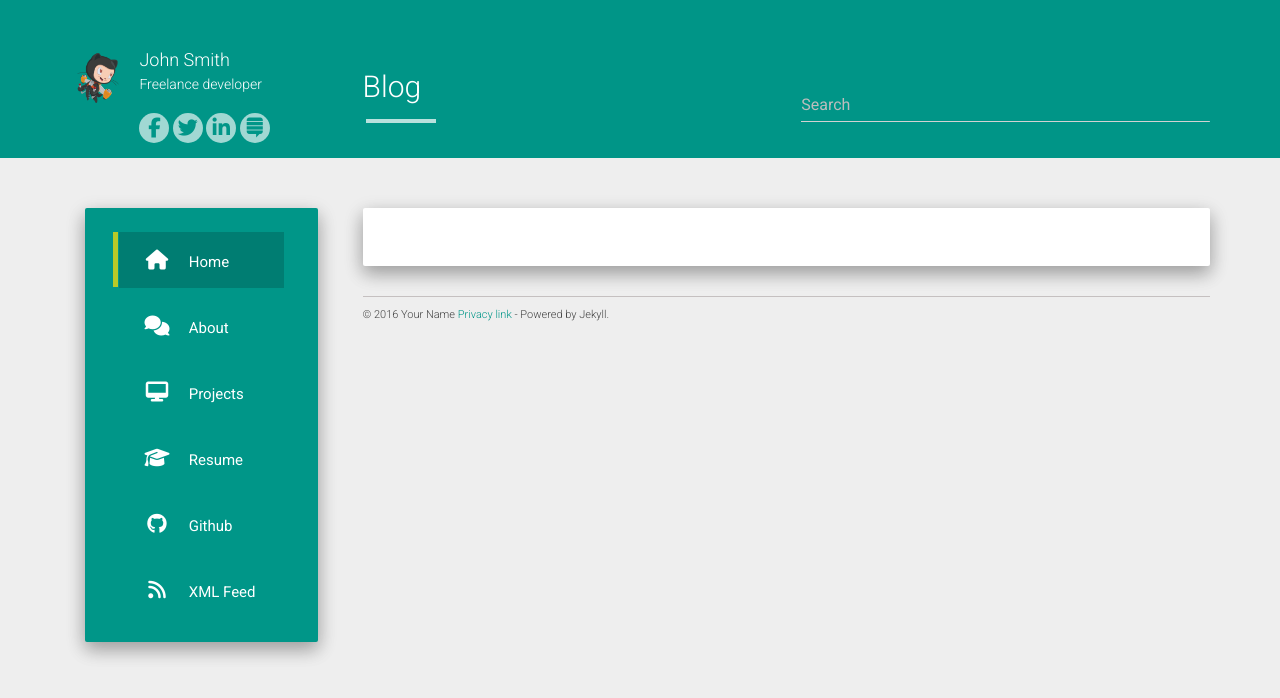
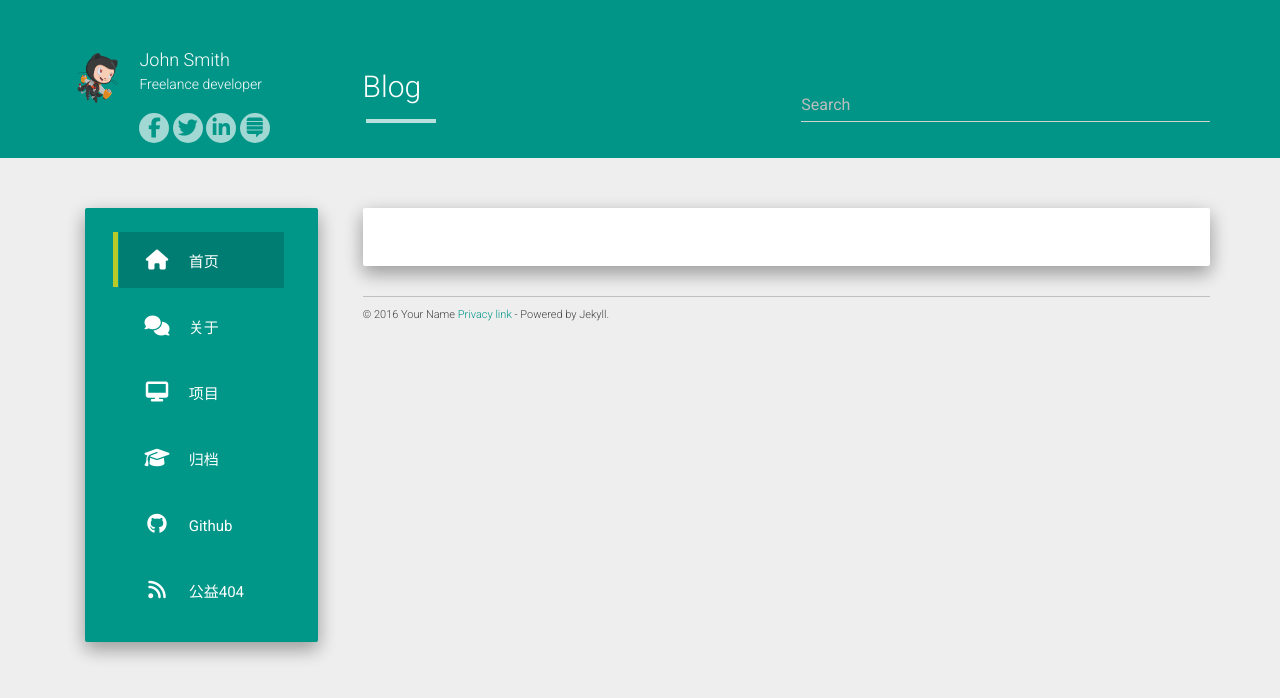
Before and after one commit to mryang1688/mryang1688.github.io, a Jekyll site: the page built from index.html, in a window 1280 px wide. Shown: the top 698 px of the page. Built offline with Jekyll 4.4.1, drawn with Linux system fonts in a browser that asks for light colours; nearby versions of some CDN libraries; the list of posts is cut into pages by our own code.

Commit message:
second commit

```diff
--- a/_data/urls.json
+++ b/_data/urls.json
@@ -1,22 +1,22 @@
 [
   {
-    "text": "Home",
+    "text": "首页",
     "url": "/",
     "icon": "fa-home",
     "layout": "post"
   },
   {
-    "text": "About",
+    "text": "关于",
     "url": "/about/",
     "icon": "fa-comments"
   },
   {
-    "text": "Projects",
+    "text": "项目",
     "url": "/projects",
     "icon": "fa-desktop"
   },
   {
-    "text": "Resume",
+    "text": "归档",
     "url": "/#",
     "icon": "fa-graduation-cap",
   },
@@ -26,7 +26,7 @@
     "icon": "fa-github"
   },
   {
-    "text": "XML Feed",
+    "text": "公益404",
     "url": "/feed.xml",
     "icon": "fa-feed",
     "target": _blank
```
